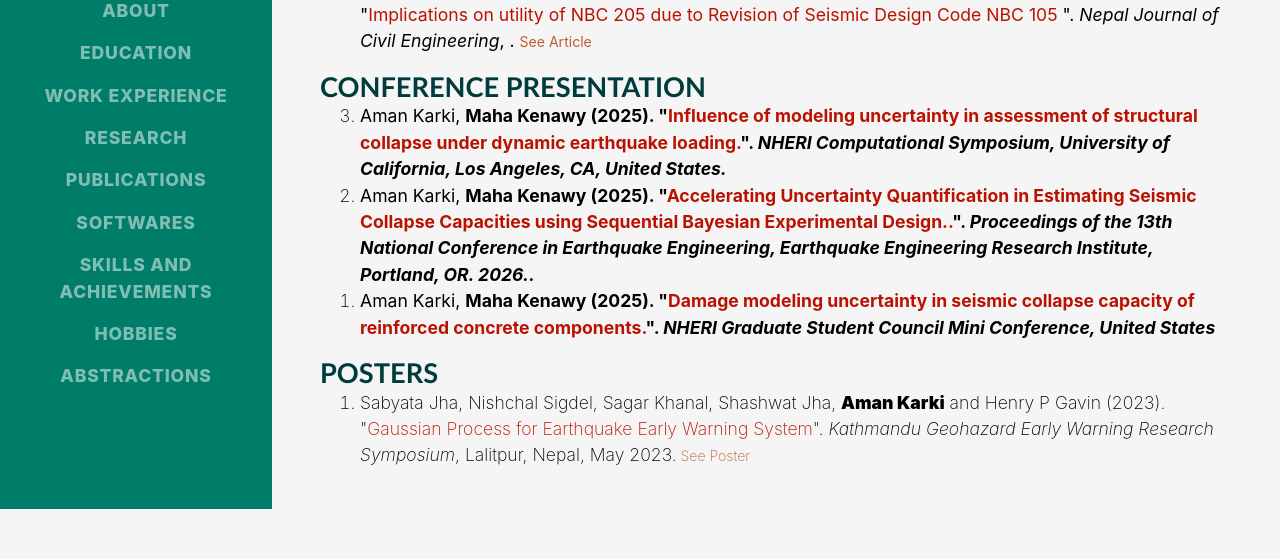
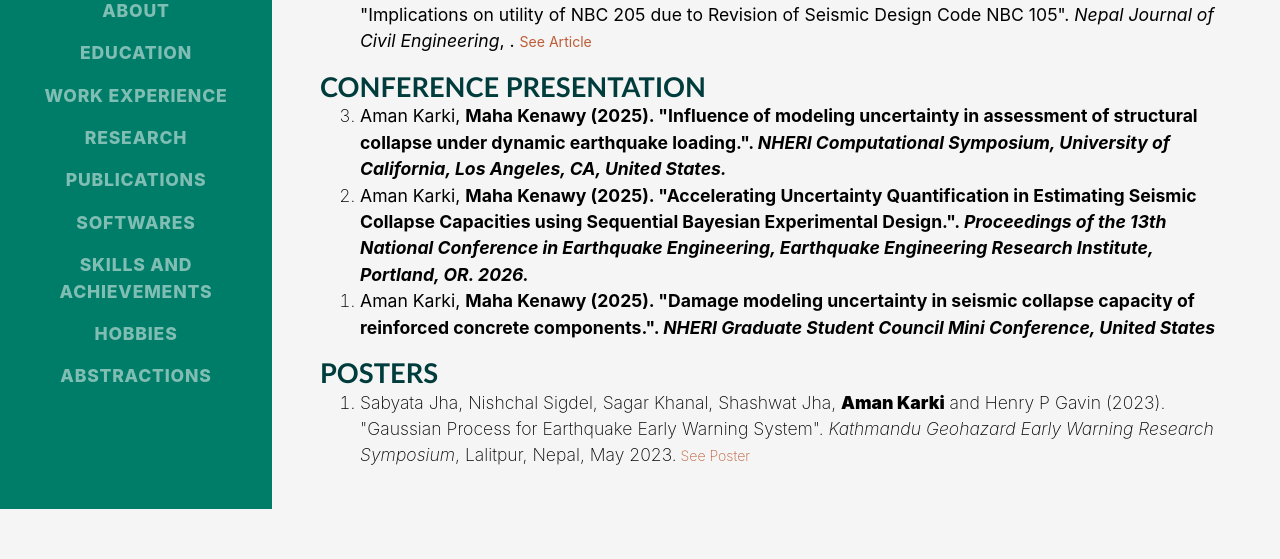
Before and after one commit to amanik789/amanik789.github.io, a website: page layouts/publications.html in a window 1280 px wide. Shown: the part 291-850 px from the top of the page. Drawn offline with Linux system fonts and the light colour scheme; a web font is replaced by a local one.

Commit message:
Update portfolio content and images; clean HTML formatting

```diff
--- a/layouts/publications.html
+++ b/layouts/publications.html
@@ -86,8 +86,8 @@
             <div class="resume-content mr-auto">
               <h3 class="mb-0" style="font-size:170%;color:#003c3c">Journal Articles</h3>
               <ol reversed="n">
-                <li><b>Aman Karki, <span>Maha Kenawy (2025). "<font color="rgba(179, 12, 12, 0.733)">Influence of Epistemic and Aleatory Modeling Uncertainty on Seismic Collapse capacity of Reinforced Concrete components   </font>".
-                <li>Arun Paudel, <span><b>Aman Karki</b></span>, Ashutosh Lamsal, A. R. Lamichhane, A. Bhatta and B. Bastola (2023). "<font color="rgba(179, 12, 12, 0.733)">Implications on utility of NBC 205 due to Revision of Seismic Design Code NBC 105   </font>". <i>Nepal Journal of Civil Engineering</i>, . <a href= "https://civil.pcampus.edu.np/journal/index.php/njce/article/view/4.1-1" target="_blank" style=" font-size: 80%" style="color:brown";>  See Article</a></li>
+                <li><b>Aman Karki, <span>Maha Kenawy (2025). "Influence of Epistemic and Aleatory Modeling Uncertainty on Seismic Collapse capacity of Reinforced Concrete components".
+                <li>Arun Paudel, <span><b>Aman Karki</b></span>, Ashutosh Lamsal, A. R. Lamichhane, A. Bhatta and B. Bastola (2023). "Implications on utility of NBC 205 due to Revision of Seismic Design Code NBC 105". <i>Nepal Journal of Civil Engineering</i>, . <a href= "https://civil.pcampus.edu.np/journal/index.php/njce/article/view/4.1-1" target="_blank" style=" font-size: 80%" style="color:brown";>  See Article</a></li>
               </ol>
             </div>
           </div>
@@ -146,9 +146,9 @@
                 <li><span><b>Jawad Fayaz</b></span> and Carmine Galasso (2022). "<font color="rgba(179, 12, 12, 0.733)">A Generalized Ground Motion Model for Consistent Mainshock-Aftershock Ground Motion Intensity Measures using Deep Neural Networks</font>". <i>12th National Conference on Earthquake Engineering</i>, Salt Lake City, UT, USA, June 2022. <a href="https://www.researchgate.net/publication/361802521_A_Generalized_Ground_Motion_Model_for_consistent_Mainshock-Aftershock_Ground_Motion_Intensity_Measures_using_Deep_Neural_Networks" target="_blank" style=" font-size: 80%" style="color:brown"> See Poster</a></li>
                 <li><span><b>Jawad Fayaz</b></span>, Sanaz Rezaeian, and Farzin Zareian (2020). "<font color="rgba(179, 12, 12, 0.733)">Method for Evaluation of Simulated Ground Motions Based on Probabilistic Seismic Demand Analysis: Application on CyberShake (15.12) Simulations using Ordinary Standard Bridges</font>". <i>SCEC Annual Meeting</i>, CA, USA, September 2020. <a href="https://www.scec.org/meetings/2020/am/poster/232" target="_blank" style=" font-size: 80%" style="color:brown"> See Poster</a></li>
                 <li><span><b>Jawad Fayaz</b></span>, Sarah Azar, Mayssa Dabaghi, and Farzin Zareian (2020). "<font color="rgba(179, 12, 12, 0.733)">Validation and Utilization of Physics-Based Simulated Ground Motions for Bridge Performance Assessment</font>". <i>PEER Annual Meeting</i>, Berkeley, CA, USA, January 2020. <a href="https://peer.berkeley.edu/sites/default/files/fayaz-2020pam-poster.pdf" target="_blank" style=" font-size: 80%" style="color:brown"> See Poster</a></li> -->
-                <li><b>Aman Karki, <span>Maha Kenawy (2025). "<font color="rgba(179, 12, 12, 0.733)">Influence of modeling uncertainty in assessment of structural collapse under dynamic earthquake loading.</font>". <i> NHERI Computational Symposium, University of California, Los Angeles, CA, United States.</i></li>
-                <li><b>Aman Karki, <span>Maha Kenawy (2025). "<font color="rgba(179, 12, 12, 0.733)">Accelerating Uncertainty Quantification in Estimating Seismic Collapse Capacities using Sequential Bayesian Experimental Design..</font>". <i> Proceedings of the 13th National Conference in Earthquake Engineering, Earthquake Engineering Research Institute, Portland, OR. 2026..</i></li>
-                <li><b>Aman Karki, <span>Maha Kenawy (2025). "<font color="rgba(179, 12, 12, 0.733)">Damage modeling uncertainty in seismic collapse capacity of reinforced concrete components.</font>". <i> NHERI Graduate Student Council Mini Conference, United States</i></li>
+                <li><b>Aman Karki, <span>Maha Kenawy (2025). "Influence of modeling uncertainty in assessment of structural collapse under dynamic earthquake loading.". <i> NHERI Computational Symposium, University of California, Los Angeles, CA, United States.</i></li>
+                <li><b>Aman Karki, <span>Maha Kenawy (2025). "Accelerating Uncertainty Quantification in Estimating Seismic Collapse Capacities using Sequential Bayesian Experimental Design.". <i> Proceedings of the 13th National Conference in Earthquake Engineering, Earthquake Engineering Research Institute, Portland, OR. 2026.</i></li>
+                <li><b>Aman Karki, <span>Maha Kenawy (2025). "Damage modeling uncertainty in seismic collapse capacity of reinforced concrete components.". <i> NHERI Graduate Student Council Mini Conference, United States</i></li>
 
               </ol>
             </div>
@@ -162,7 +162,7 @@
                 <li><span><b>Jawad Fayaz</b></span> and Carmine Galasso (2022). "<font color="rgba(179, 12, 12, 0.733)">A Generalized Ground Motion Model for Consistent Mainshock-Aftershock Ground Motion Intensity Measures using Deep Neural Networks</font>". <i>12th National Conference on Earthquake Engineering</i>, Salt Lake City, UT, USA, June 2022. <a href="https://www.researchgate.net/publication/361802521_A_Generalized_Ground_Motion_Model_for_consistent_Mainshock-Aftershock_Ground_Motion_Intensity_Measures_using_Deep_Neural_Networks" target="_blank" style=" font-size: 80%" style="color:brown"> See Poster</a></li>
                 <li><span><b>Jawad Fayaz</b></span>, Sanaz Rezaeian, and Farzin Zareian (2020). "<font color="rgba(179, 12, 12, 0.733)">Method for Evaluation of Simulated Ground Motions Based on Probabilistic Seismic Demand Analysis: Application on CyberShake (15.12) Simulations using Ordinary Standard Bridges</font>". <i>SCEC Annual Meeting</i>, CA, USA, September 2020. <a href="https://www.scec.org/meetings/2020/am/poster/232" target="_blank" style=" font-size: 80%" style="color:brown"> See Poster</a></li>
                 <li><span><b>Jawad Fayaz</b></span>, Sarah Azar, Mayssa Dabaghi, and Farzin Zareian (2020). "<font color="rgba(179, 12, 12, 0.733)">Validation and Utilization of Physics-Based Simulated Ground Motions for Bridge Performance Assessment</font>". <i>PEER Annual Meeting</i>, Berkeley, CA, USA, January 2020. <a href="https://peer.berkeley.edu/sites/default/files/fayaz-2020pam-poster.pdf" target="_blank" style=" font-size: 80%" style="color:brown"> See Poster</a></li> -->
-                <li>Sabyata Jha, Nishchal Sigdel, Sagar Khanal, Shashwat Jha, <span><b>Aman Karki</b></span> and Henry P Gavin (2023). "<font color="rgba(179, 12, 12, 0.733)">Gaussian Process for Earthquake Early Warning System</font>". <i>Kathmandu Geohazard Early Warning Research Symposium</i>, Lalitpur, Nepal, May 2023.<a href="https://drive.google.com/file/d/1YmCyOE_9I7ZcmPXaixMraxFlW43q-OHG/view" target="_blank" style=" font-size: 80%" style="color:brown"> See Poster </a></li>
+                <li>Sabyata Jha, Nishchal Sigdel, Sagar Khanal, Shashwat Jha, <span><b>Aman Karki</b></span> and Henry P Gavin (2023). "Gaussian Process for Earthquake Early Warning System". <i>Kathmandu Geohazard Early Warning Research Symposium</i>, Lalitpur, Nepal, May 2023.<a href="https://drive.google.com/file/d/1YmCyOE_9I7ZcmPXaixMraxFlW43q-OHG/view" target="_blank" style=" font-size: 80%" style="color:brown"> See Poster </a></li>
               </ol>
             </div>
           </div>
```
Also changed, not shown: index.html (+12 -0 lines).
